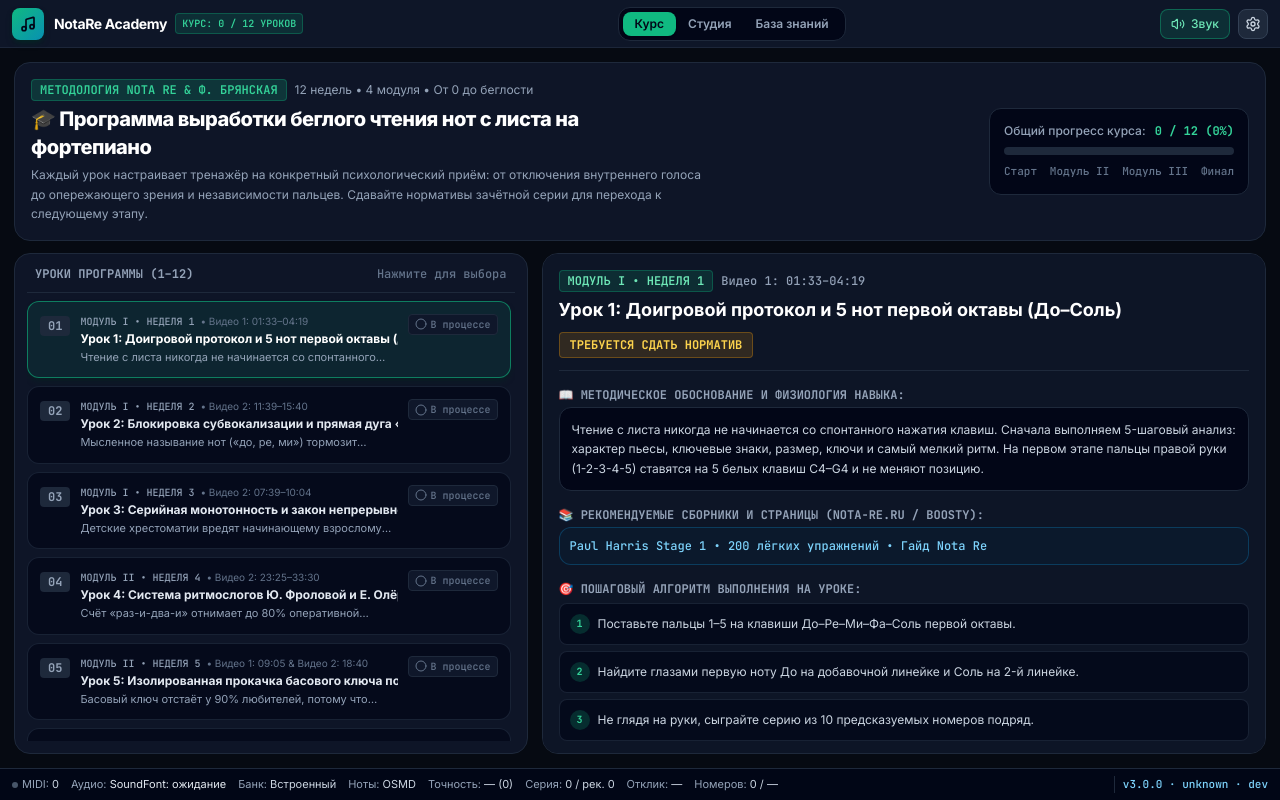
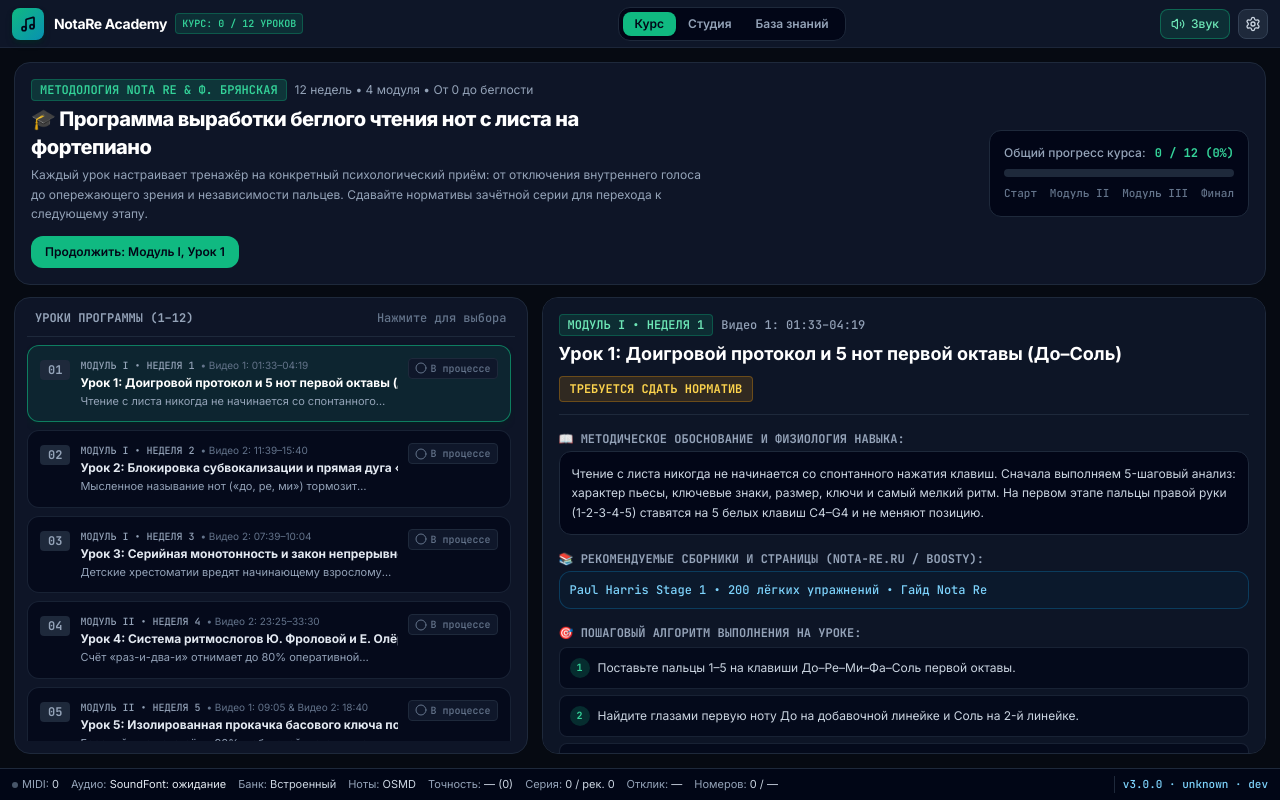
Before and after one commit to shafranek-js/Nota-Re, a React (Vite) app: page / in a window 1280 px wide. Built offline with nearby package versions, Linux system fonts and the light colour scheme.

Commit message:
feat(course): continue actual next unfinished certified lesson from prominent header action

```diff
--- a/src/components/workspaces/CourseWorkspace.tsx
+++ b/src/components/workspaces/CourseWorkspace.tsx
@@ -21,6 +21,16 @@ export const CourseWorkspace: React.FC = () => {
   const isDone = completedLessons.includes(lesson.id);
   const doneCount = completedLessons.length;
   const pct = Math.round((doneCount / COURSE_CURRICULUM.length) * 100);
+  // Continue from actual certified progress, never from the last browsed
+  // lesson. An independently explored lesson does not imply completion.
+  const nextLesson = COURSE_CURRICULUM.find(item => !completedLessons.includes(item.id))
+    ?? COURSE_CURRICULUM[COURSE_CURRICULUM.length - 1];
+  const moduleName = nextLesson.module.split(' • ')[0];
+  const allCompleted = doneCount === COURSE_CURRICULUM.length;
+  const continueCourse = () => {
+    selectCourseLesson(nextLesson.id);
+    startActiveLessonInTrainer();
+  };
 
   return (
     <section className="flex-1 min-h-full lg:min-h-0 w-full p-3 sm:p-3.5 overflow-visible lg:overflow-hidden flex flex-col gap-3">
@@ -39,6 +49,10 @@ export const CourseWorkspace: React.FC = () => {
           <p className="text-xs text-slate-400 mt-1 leading-relaxed">
             Каждый урок настраивает тренажёр на конкретный психологический приём: от отключения внутреннего голоса до опережающего зрения и независимости пальцев. Сдавайте нормативы зачётной серии для перехода к следующему этапу.
           </p>
+          <button type="button" data-testid="course-continue" onClick={continueCourse}
+            className="mt-3 rounded-xl bg-emerald-500 px-3.5 py-2 font-semibold text-xs text-slate-950 hover:bg-emerald-400 focus-visible:outline focus-visible:outline-2 focus-visible:outline-offset-2 focus-visible:outline-sky-400">
+            {allCompleted ? 'Повторить' : 'Продолжить'}: {moduleName}, Урок {nextLesson.id}
+          </button>
         </div>
 
         {/* Общая шкала курса */}
```
